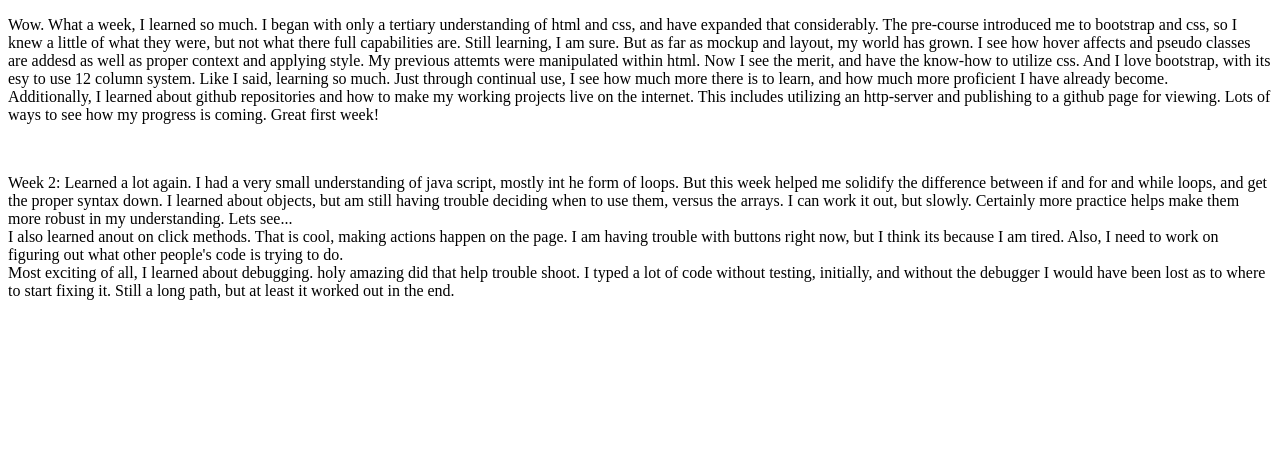
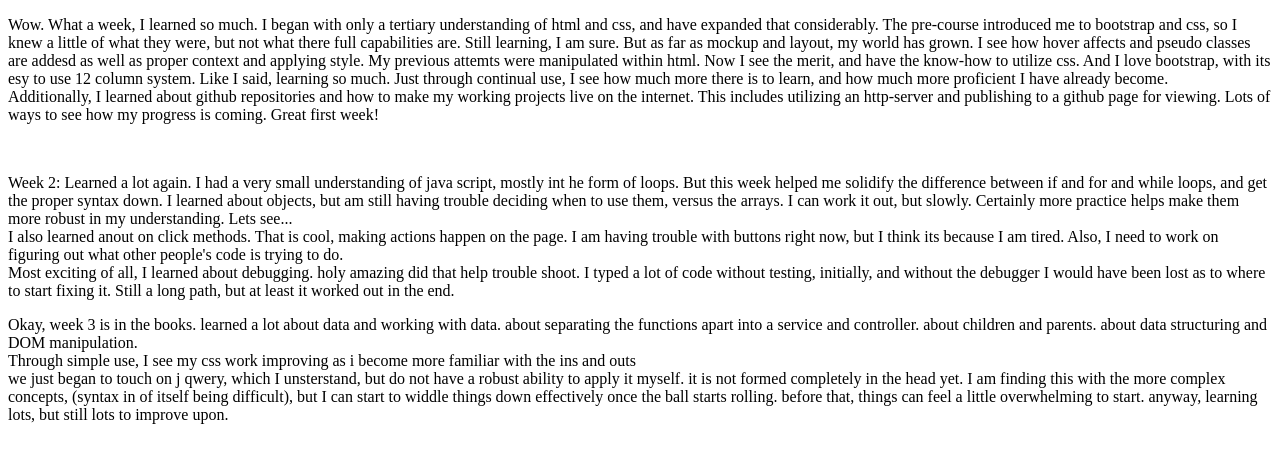
Before and after one commit to Mesinnott/bcw-reviews, a plain HTML site: page index.html in a window 1280 px wide. Drawn offline with Linux system fonts and the light colour scheme.

Commit message:
week 3 update

```diff
--- a/index.html
+++ b/index.html
@@ -10,5 +10,9 @@
     <br>
     <p> Week 2:
         Learned a lot again.  I had a very small understanding of java script, mostly int he form of loops.  But this week helped me solidify the difference between if and for and while loops, and get the proper syntax down.  I learned about objects, but am still having trouble deciding when to use them, versus the arrays.  I can work it out, but slowly.  Certainly more practice helps make them more robust in my understanding.  Lets see...<br> I also learned anout on click methods.  That is cool, making actions happen on the page.  I am having trouble with buttons right now, but I think its because I am tired.  Also, I need to work on figuring out what other people's code is trying to do.  <br> Most exciting of all, I learned about debugging.  holy amazing did that help trouble shoot.  I typed a lot of code without testing, initially, and without the debugger I would have been lost as to where to start fixing it.  Still a long path, but at least it worked out in the end.
-</body>
+    </p>
+    <p> Okay, week 3 is in the books.  learned a lot about data and working with data.  about separating the functions apart into a service and controller.  about children and parents.  about data structuring and DOM manipulation. <br> Through simple use, I see my css work improving as i become more familiar with the ins and outs <br> we just began to touch on j qwery, which I unsterstand, but do not have a robust ability to apply it myself.  it is not formed completely in the head yet.  I am finding this with the more complex concepts, (syntax in of itself being difficult), but I can start to widdle things down effectively once the ball starts rolling.  before that, things can feel a little overwhelming to start.  anyway,  learning lots, but still lots to  improve upon.
+
+
+    </body>
 </html>
```
